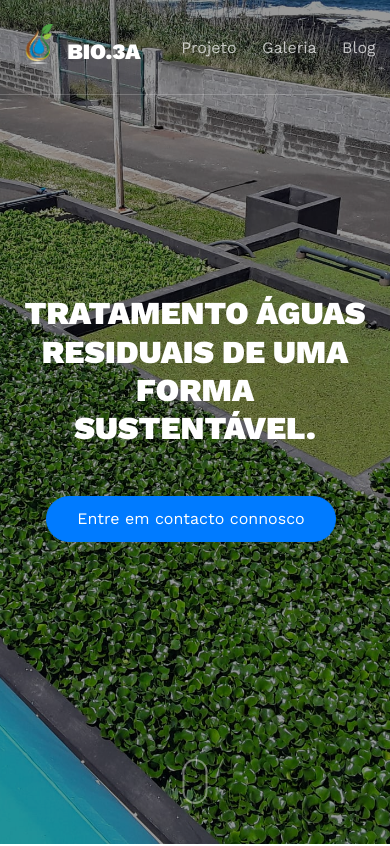
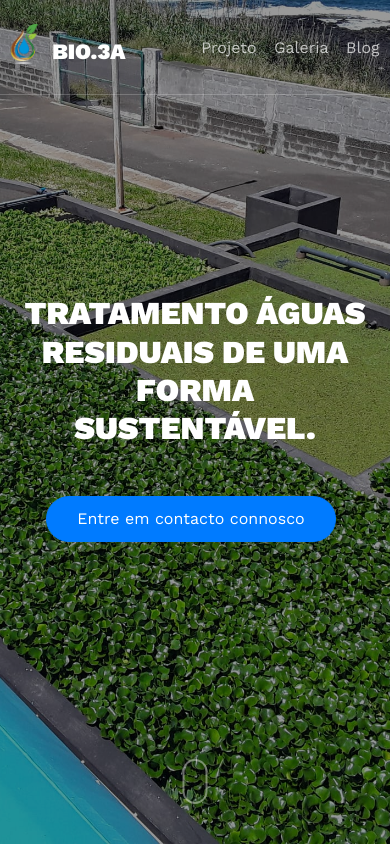
Before and after one commit to indiarodeia/bio3a, a plain HTML site: page index.html in a window 390 px wide. Shown: the top 846 px of the page. Drawn offline with nearby package versions, Linux system fonts and the light colour scheme; files whose address does not match are found by name.

Commit message:
added .htaccess

```diff
--- a/css/style.css
+++ b/css/style.css
@@ -448,6 +448,11 @@ body:after {
 @media screen and (max-width: 768px) {
   .site-navbar .site-navigation .site-menu > li > a {
     padding: 0 10px;
+  }
+}
+@media screen and (max-width: 400px) {
+  .site-navbar .site-navigation .site-menu > li > a {
+    padding: 0 6px;
   }
 }
 .site-navbar .site-navigation .site-menu > li > a:hover {
@@ -2783,3 +2788,9 @@ figure figcaption {
   width: auto;
   flex: auto;
 }
+
+@media screen and (max-width: 450px) {
+  .logo-container {
+    padding: 0;
+  }
+}
```
Also changed, not shown: 1 other file.
